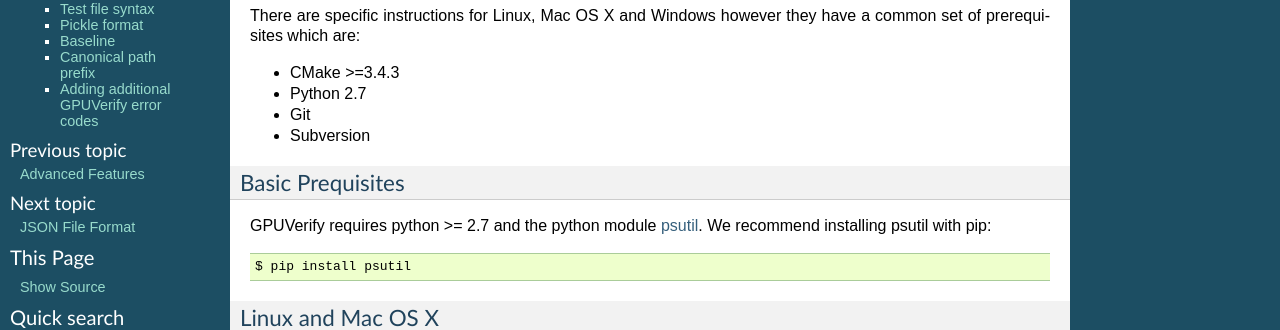
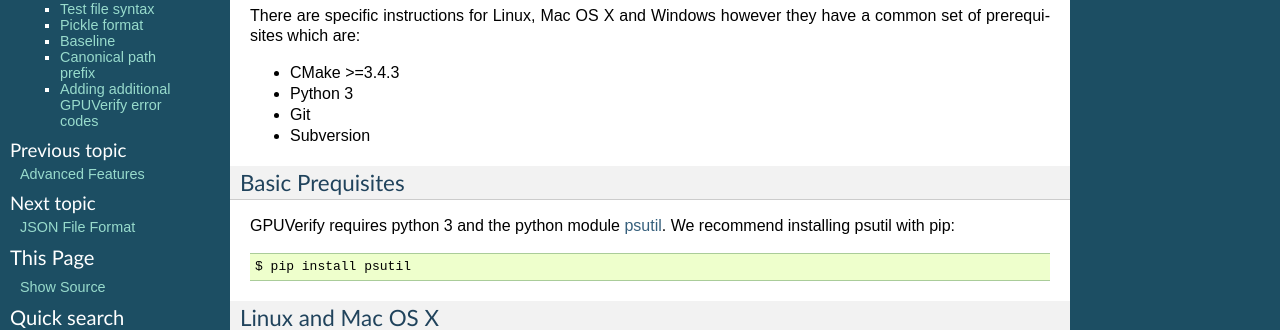
Before and after one commit to mc-imperial/gpuverify, a Sphinx documentation site: the page built from Documentation/developer_guide.rst, in a window 1280 px wide and 900 px high. Shown: the part 201-531 px from the top of the window. Built offline with Sphinx 7.4.7, drawn with Linux system fonts in a browser that asks for light colours.

Commit message:
Require Python 3
Python 2 is end-of-life

```diff
--- a/Documentation/developer_guide.rst
+++ b/Documentation/developer_guide.rst
@@ -12,14 +12,14 @@
 have a common set of prerequisites which are:
 
 * CMake >=3.4.3
-* Python 2.7
+* Python 3
 * Git
 * Subversion
 
 Basic Prequisites
 -----------------
 
-GPUVerify requires python >= 2.7 and the python module `psutil <https://github.com/giampaolo/psutil>`_.
+GPUVerify requires python 3 and the python module `psutil <https://github.com/giampaolo/psutil>`_.
 We recommend installing psutil with pip::
 
      $ pip install psutil
--- a/Documentation/installation.rst
+++ b/Documentation/installation.rst
@@ -20,7 +20,7 @@
 Basic Prequisites
 ^^^^^^^^^^^^^^^^^
 
-GPUVerify requires python >= 2.7 and the python module `psutil <https://code.google.com/p/psutil/>`_.
+GPUVerify requires python 3 and the python module `psutil <https://code.google.com/p/psutil/>`_.
 We recommend installing psutil with pip::
 
      $ pip install psutil
--- a/GPUVerify.py
+++ b/GPUVerify.py
@@ -1,7 +1,5 @@
-#!/usr/bin/env python
+#!/usr/bin/env python3
 # vim: set shiftwidth=2 tabstop=2 expandtab softtabstop=2:
-from __future__ import print_function
-
 import pickle
 import os
 import subprocess
--- a/deploy.py
+++ b/deploy.py
@@ -1,4 +1,4 @@
-#!/usr/bin/env python2.7
+#!/usr/bin/env python3
 # vim: set shiftwidth=2 tabstop=2 expandtab softtabstop=2:
 import sys
 import os
--- a/gvtester.py
+++ b/gvtester.py
@@ -1,8 +1,6 @@
-#!/usr/bin/env python
+#!/usr/bin/env python3
 # encoding: utf-8
 # vim: set shiftwidth=2 tabstop=2 expandtab softtabstop=2:
-from __future__ import print_function
-
 from GPUVerifyScript.error_codes import ErrorCodes
 
 import os
@@ -94,7 +92,7 @@
 
         #Use with so that if exception thrown file is still closed
         #Note need to use universal line endings to handle DOS format (groan) kernels
-        with open(self.path,'rU') as fileObject:
+        with open(self.path,'r') as fileObject:
 
             #Grab expected test outcome
             expectedOutcome=fileObject.readline()
```
Also changed, not shown: 1 other file.
